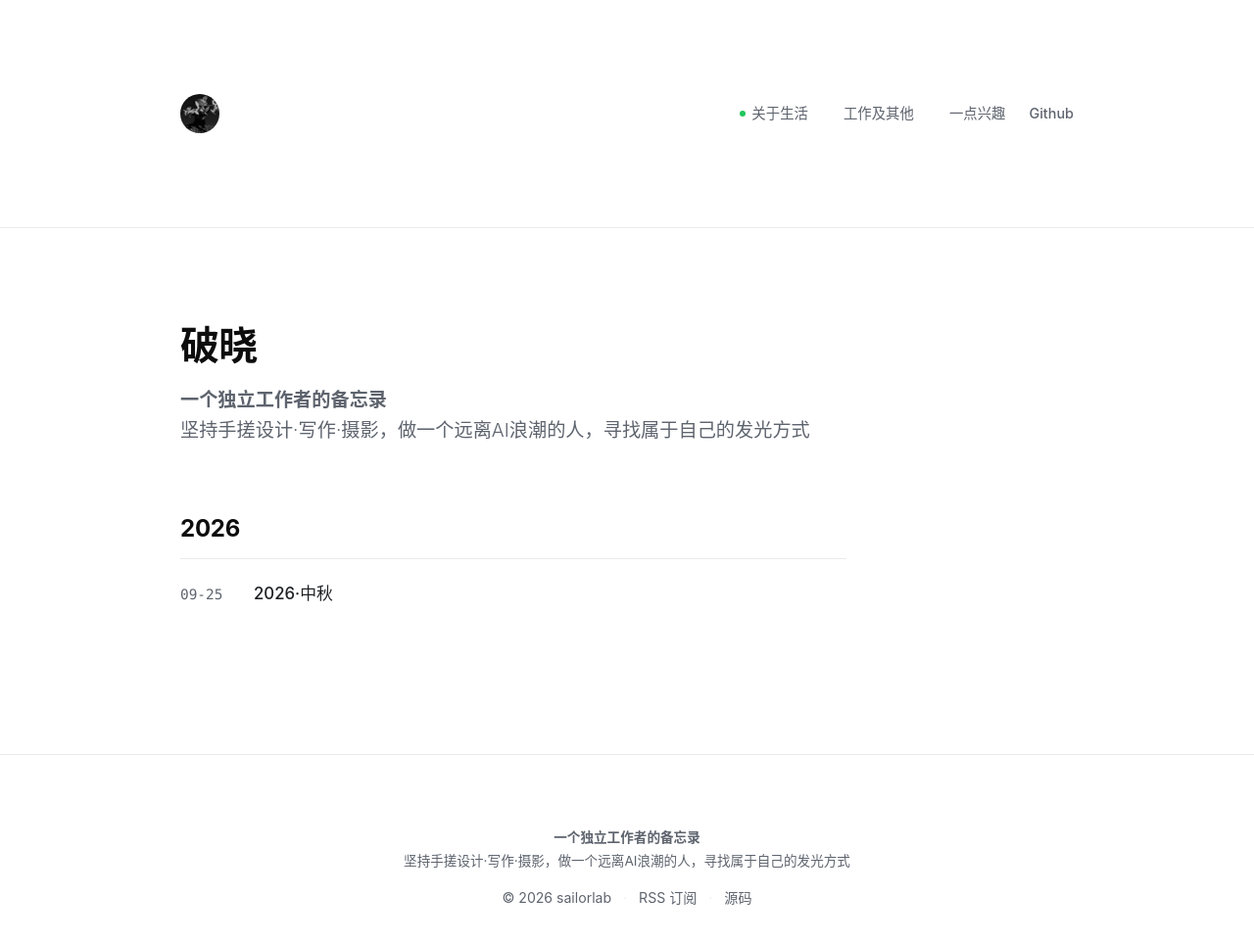
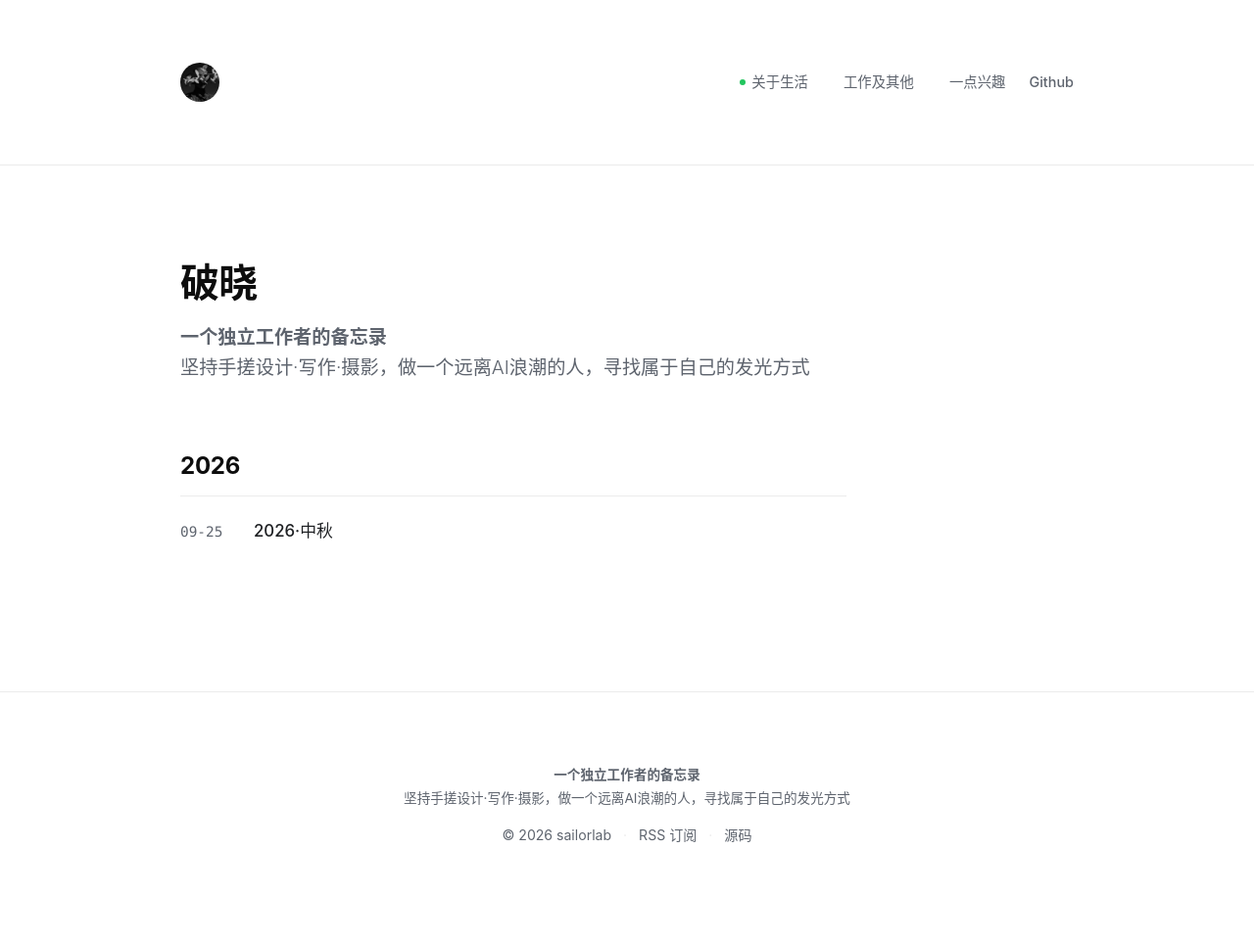
Before and after one commit to sailorlab/blog, a Jekyll site: the page built from index.html, in a window 1280 px wide and 1001 px high. Shown: the top 963 px of the window at 98% size. Built offline with Jekyll 4.4.1, drawn with Linux system fonts in a browser that asks for light colours; the list of posts is cut into pages by our own code.

Commit message:
Update style.scss

```diff
--- a/assets/css/style.scss
+++ b/assets/css/style.scss
@@ -77,7 +77,7 @@ body {
   -webkit-backdrop-filter: blur(10px);
   background-color: var(--header-bg);
   border-bottom: 1px solid var(--border-color);
-  padding: 6rem 0;
+  padding: 4rem 0;
 
   .header-container {
     display: flex;
```
